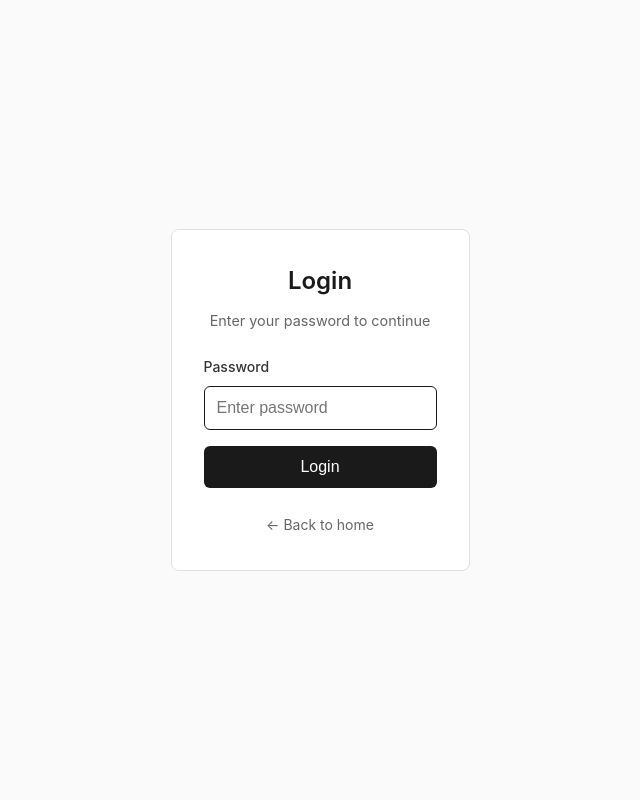
After one commit to NimaMan/nimaman.github.io, a FastAPI app: template app/templates/login.html in a window 1280 px wide. The commit adds this page. Shown: the whole page, without its empty margins (320-960 px from the left). Run offline with FastAPI, Linux system fonts and the light colour scheme; the template is opened without the code that fills it, so the values that code supplies are empty.

Commit message:
feat: NIMA-003 - Password authentication system
- Add auth.py module with bcrypt password verification and signed session tokens
- Add /login GET (form) and POST (validation) routes
- Add /logout route to clear session
- Add login.html template with password form and error display
- Add CSS styles for login page, form elements, and alerts
- Add python-multipart dependency for form handling

Session uses itsdangerous URLSafeTimedSerializer with configurable timeout.
Cookie is httponly and samesite=strict for security.

Co-Authored-By: Claude Opus 4.5 <noreply@anthropic.com>

```diff
--- /dev/null
+++ b/app/auth.py
@@ -0,0 +1,103 @@
+"""
+Authentication module for nimamanafcom.
+
+Handles password verification using bcrypt and session creation/validation.
+Sessions use signed cookies via itsdangerous.
+
+Algorithm:
+1. Password verification:
+   - Take plaintext password from form
+   - Compare against bcrypt hash from PASSWORD_HASH env var
+   - Return True/False (no timing attack info)
+
+2. Session management:
+   - Create signed session token with timestamp
+   - Store in httponly, samesite=strict cookie
+   - Validate signature and expiry on protected routes
+
+Security notes:
+- bcrypt handles timing-safe comparison internally
+- Sessions are signed, not encrypted (tamper-proof, not secret)
+- Session only contains timestamp, no sensitive data
+"""
+
+import time
+
+import bcrypt
+from itsdangerous import URLSafeTimedSerializer, BadSignature, SignatureExpired
+
+from app.config import get_settings
+
+
+def verify_password(password: str) -> bool:
+    """
+    Verify a plaintext password against the stored bcrypt hash.
+
+    Args:
+        password: Plaintext password from login form
+
+    Returns:
+        True if password matches, False otherwise
+    """
+    settings = get_settings()
+
+    if not settings.password_hash:
+        return False
+
+    try:
+        return bcrypt.checkpw(
+            password.encode("utf-8"),
+            settings.password_hash.encode("utf-8"),
+        )
+    except (ValueError, TypeError):
+        # Invalid hash format or other bcrypt error
+        return False
+
+
+def create_session_token() -> str:
+    """
+    Create a signed session token.
+
+    Token contains only the creation timestamp. Signature prevents tampering.
+
+    Returns:
+        Signed session token string
+    """
+    settings = get_settings()
+    serializer = URLSafeTimedSerializer(settings.secret_key)
+
+    return serializer.dumps({"created": int(time.time())})
+
+
+def validate_session_token(token: str) -> bool:
+    """
+    Validate a session token's signature and expiry.
+
+    Args:
+        token: Session token from cookie
+
+    Returns:
+        True if token is valid and not expired, False otherwise
+    """
+    settings = get_settings()
+
+    if not token or not settings.secret_key:
+        return False
+
+    serializer = URLSafeTimedSerializer(settings.secret_key)
+    max_age_seconds = settings.session_timeout_hours * 3600
+
+    try:
+        serializer.loads(token, max_age=max_age_seconds)
+        return True
+    except (BadSignature, SignatureExpired):
+        return False
+
+
+# Cookie configuration constants
+SESSION_COOKIE_NAME = "session"
+SESSION_COOKIE_CONFIG = {
+    "httponly": True,
+    "samesite": "strict",
+    "secure": False,  # Tailscale handles HTTPS, local app is HTTP
+}
--- a/app/main.py
+++ b/app/main.py
@@ -22,11 +22,17 @@ Run with: uvicorn app.main:app --host 127.0.0.1 --port 8000
 
 from pathlib import Path
 
-from fastapi import FastAPI, Request
-from fastapi.responses import HTMLResponse
+from fastapi import FastAPI, Form, Request
+from fastapi.responses import HTMLResponse, RedirectResponse
 from fastapi.staticfiles import StaticFiles
 from fastapi.templating import Jinja2Templates
 
+from app.auth import (
+    SESSION_COOKIE_CONFIG,
+    SESSION_COOKIE_NAME,
+    create_session_token,
+    verify_password,
+)
 from app.config import get_settings
 
 # App metadata
@@ -74,3 +80,53 @@ async def landing_page(request: Request):
     Displays name, brief bio, and link to dashboard.
     """
     return templates.TemplateResponse("landing.html", {"request": request})
+
+
+@app.get("/login", response_class=HTMLResponse)
+async def login_page(request: Request):
+    """
+    Login page with password form.
+
+    GET shows the login form. No error message on initial load.
+    """
+    return templates.TemplateResponse("login.html", {"request": request, "error": None})
+
+
+@app.post("/login")
+async def login_submit(request: Request, password: str = Form(...)):
+    """
+    Process login form submission.
+
+    POST validates password against bcrypt hash from .env.
+    Success: Creates session cookie, redirects to /dashboard.
+    Failure: Shows login form again with generic error message.
+    """
+    if verify_password(password):
+        # Create session and redirect to dashboard
+        token = create_session_token()
+        response = RedirectResponse(url="/dashboard", status_code=303)
+        response.set_cookie(
+            key=SESSION_COOKIE_NAME,
+            value=token,
+            **SESSION_COOKIE_CONFIG,
+        )
+        return response
+    else:
+        # Show error, no info leakage about what's wrong
+        return templates.TemplateResponse(
+            "login.html",
+            {"request": request, "error": "Invalid password"},
+            status_code=401,
+        )
+
+
+@app.get("/logout")
+async def logout():
+    """
+    Clear session and redirect to landing page.
+
+    Deletes the session cookie regardless of whether it exists.
+    """
+    response = RedirectResponse(url="/", status_code=303)
+    response.delete_cookie(key=SESSION_COOKIE_NAME)
+    return response
--- a/app/static/css/style.css
+++ b/app/static/css/style.css
@@ -111,6 +111,102 @@ body {
     border-color: #1a1a1a;
 }
 
+/* Login page */
+.login-page {
+    display: flex;
+    flex-direction: column;
+    justify-content: center;
+    min-height: 100vh;
+}
+
+.login-card {
+    background: #fff;
+    border: 1px solid #e0e0e0;
+    border-radius: 8px;
+    padding: 2rem;
+    max-width: 400px;
+    margin: 0 auto;
+}
+
+.login-header {
+    text-align: center;
+    margin-bottom: 1.5rem;
+}
+
+.login-header h1 {
+    font-size: 1.5rem;
+    font-weight: 600;
+    margin-bottom: 0.5rem;
+}
+
+.login-subtitle {
+    color: #666;
+    font-size: 0.9rem;
+}
+
+.login-form {
+    margin-bottom: 1.5rem;
+}
+
+.form-group {
+    margin-bottom: 1rem;
+}
+
+.form-group label {
+    display: block;
+    font-size: 0.875rem;
+    font-weight: 500;
+    margin-bottom: 0.5rem;
+    color: #333;
+}
+
+.form-group input {
+    width: 100%;
+    padding: 0.75rem;
+    font-size: 1rem;
+    border: 1px solid #ddd;
+    border-radius: 6px;
+    background: #fff;
+    transition: border-color 0.15s ease;
+}
+
+.form-group input:focus {
+    outline: none;
+    border-color: #1a1a1a;
+}
+
+.btn-block {
+    width: 100%;
+}
+
+.login-footer {
+    text-align: center;
+}
+
+.login-footer a {
+    color: #666;
+    text-decoration: none;
+    font-size: 0.875rem;
+}
+
+.login-footer a:hover {
+    color: #1a1a1a;
+}
+
+/* Alert messages */
+.alert {
+    padding: 0.75rem 1rem;
+    border-radius: 6px;
+    margin-bottom: 1rem;
+    font-size: 0.9rem;
+}
+
+.alert-error {
+    background-color: #fef2f2;
+    border: 1px solid #fecaca;
+    color: #b91c1c;
+}
+
 /* Responsive */
 @media (max-width: 480px) {
     .hero h1 {
@@ -124,4 +220,11 @@ body {
     .container {
         padding: 1.5rem 1rem;
     }
+
+    .login-card {
+        padding: 1.5rem;
+        border-left: none;
+        border-right: none;
+        border-radius: 0;
+    }
 }
--- /dev/null
+++ b/app/templates/login.html
@@ -0,0 +1,44 @@
+{% extends "base.html" %}
+
+{% block title %}Login - Nima Manaf{% endblock %}
+
+{% block content %}
+<main class="login-page">
+    <div class="container">
+        <div class="login-card">
+            <header class="login-header">
+                <h1>Login</h1>
+                <p class="login-subtitle">Enter your password to continue</p>
+            </header>
+
+            {% if error %}
+            <div class="alert alert-error">
+                {{ error }}
+            </div>
+            {% endif %}
+
+            <form method="post" action="/login" class="login-form">
+                <div class="form-group">
+                    <label for="password">Password</label>
+                    <input
+                        type="password"
+                        id="password"
+                        name="password"
+                        required
+                        autofocus
+                        autocomplete="current-password"
+                        placeholder="Enter password"
+                    >
+                </div>
+                <button type="submit" class="btn btn-primary btn-block">
+                    Login
+                </button>
+            </form>
+
+            <footer class="login-footer">
+                <a href="/">&larr; Back to home</a>
+            </footer>
+        </div>
+    </div>
+</main>
+{% endblock %}
--- a/requirements.txt
+++ b/requirements.txt
@@ -11,6 +11,7 @@ python-dotenv>=1.0.0
 # Authentication
 bcrypt>=4.1.0
 itsdangerous>=2.1.0
+python-multipart>=0.0.6
 
 # WebSocket terminal
 ptyprocess>=0.7.0
```
